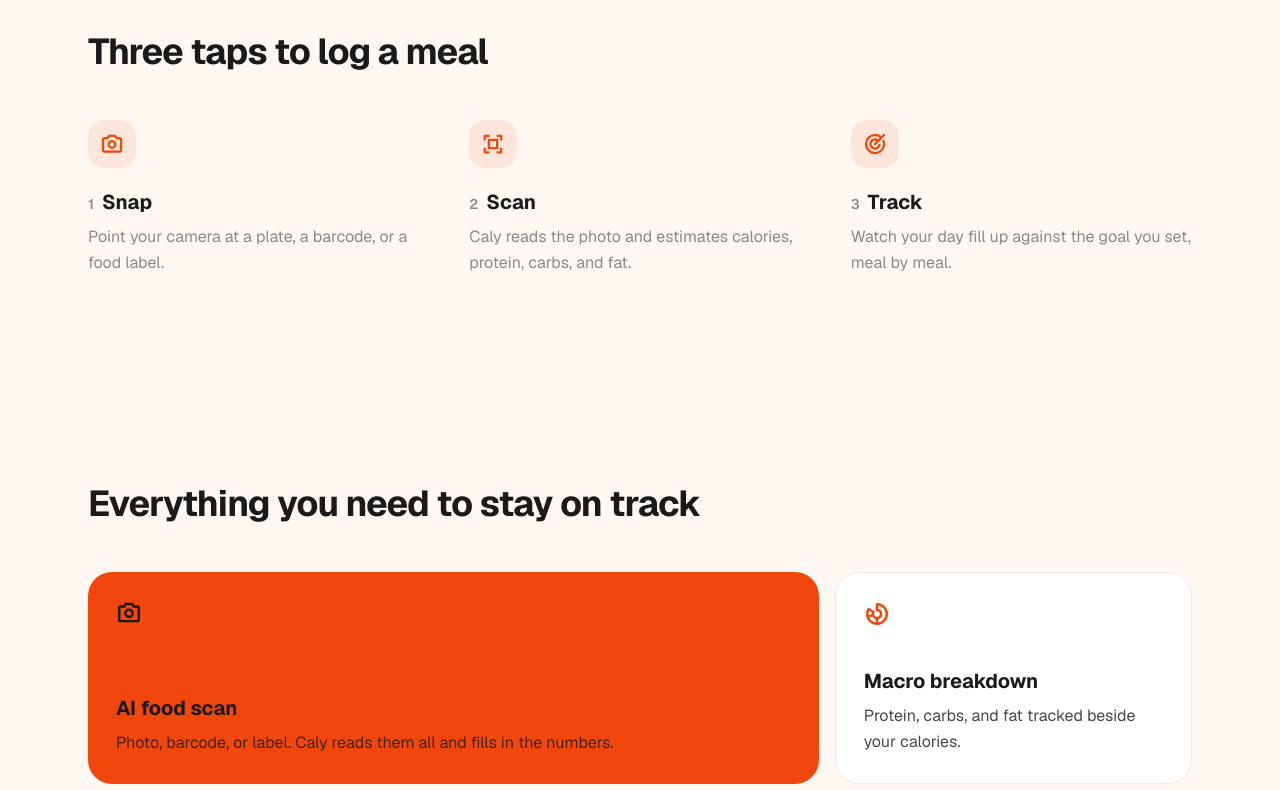
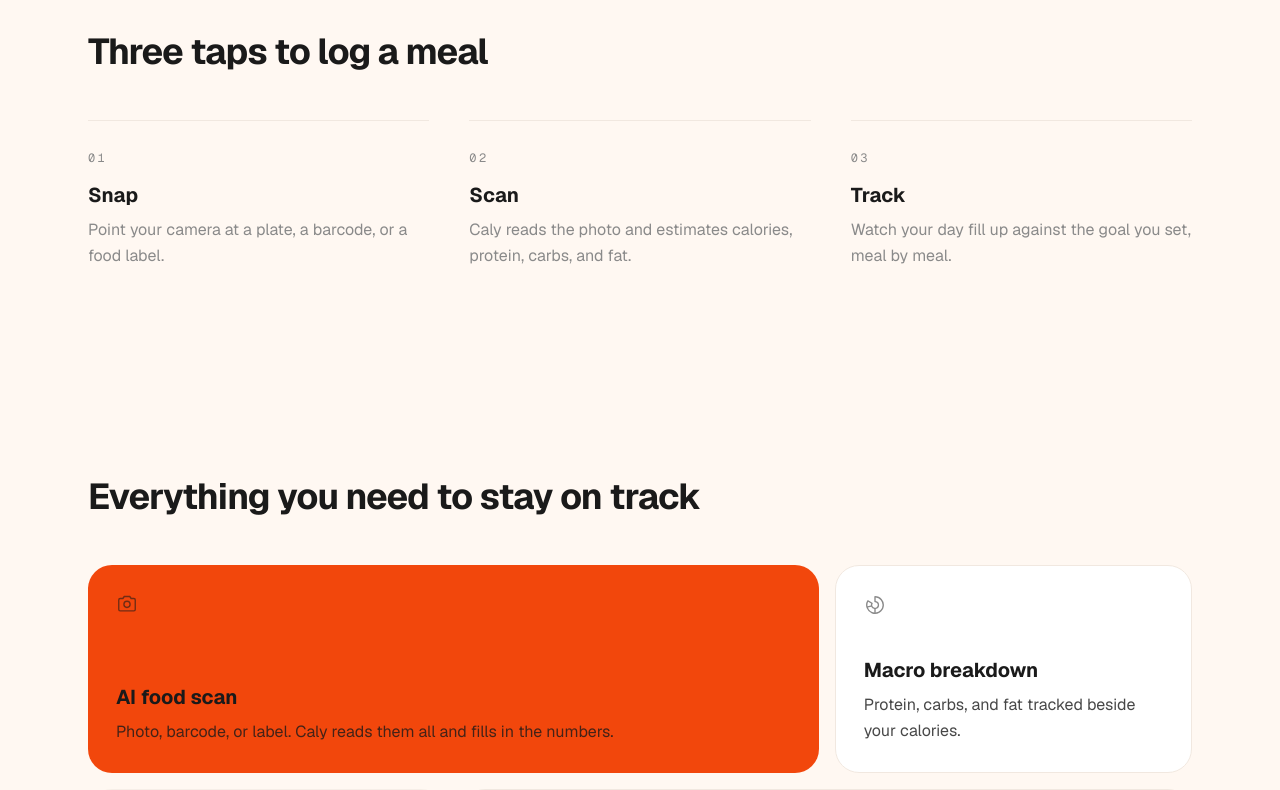
Before and after one commit to Md-Mizbaul-Haque/caly-ai-, a Next.js app: page / in a window 1280 px wide. Shown: the part 800-1590 px from the top of the page. Built offline with nearby package versions, Linux system fonts and the light colour scheme; no server answers.

Commit message:
Replace icon badges with numeric markers and lock the light theme

```diff
--- a/src/app/globals.css
+++ b/src/app/globals.css
@@ -1,6 +1,7 @@
 @import "tailwindcss";
 
 :root {
+  color-scheme: light;
   --cream: #fff8f2;
   --surface: #ffffff;
   --ink: #1a1a1a;
@@ -9,16 +10,6 @@
   --primary: #f2470c;
   --primary-dark: #e85a24;
   --success: #22c55e;
-}
-
-@media (prefers-color-scheme: dark) {
-  :root {
-    --cream: #14110f;
-    --surface: #1c1815;
-    --ink: #f5efe9;
-    --muted: #a89e95;
-    --line: #2a2420;
-  }
 }
 
 @theme inline {
--- a/src/app/layout.tsx
+++ b/src/app/layout.tsx
@@ -47,7 +47,7 @@ export const metadata: Metadata = {
 
 export const viewport: Viewport = {
   themeColor: "#f2470c",
-  colorScheme: "light dark",
+  colorScheme: "light",
 };
 
 export default function RootLayout({ children }: LayoutProps<"/">) {
--- a/src/components/Features.tsx
+++ b/src/components/Features.tsx
@@ -31,9 +31,9 @@ export default function Features() {
               className={`flex h-full flex-col justify-between gap-10 rounded-3xl p-7 ${TONES[feature.tone]} ${feature.span}`}
             >
               <Icon
-                size={26}
-                weight="bold"
-                className={feature.tone === "primary" ? "text-ink" : "text-primary"}
+                size={22}
+                weight="regular"
+                className={feature.tone === "primary" ? "text-ink/60" : "text-muted"}
               />
               <div>
                 <h3 className="text-xl font-bold">{feature.title}</h3>
--- a/src/components/HowItWorks.tsx
+++ b/src/components/HowItWorks.tsx
@@ -1,7 +1,4 @@
-import { Camera, Scan, Target } from "@phosphor-icons/react/dist/ssr";
 import { STEPS } from "@/lib/content";
-
-const ICONS = { camera: Camera, scan: Scan, target: Target };
 
 export default function HowItWorks() {
   return (
@@ -11,21 +8,15 @@ export default function HowItWorks() {
       </h2>
 
       <div className="mt-12 grid gap-10 md:grid-cols-3">
-        {STEPS.map((step, i) => {
-          const Icon = ICONS[step.icon];
-          return (
-            <div key={step.title}>
-              <div className="flex h-12 w-12 items-center justify-center rounded-2xl bg-primary/10 text-primary">
-                <Icon size={24} weight="bold" />
-              </div>
-              <div className="mt-5 flex items-baseline gap-2">
-                <span className="text-sm font-semibold text-muted">{i + 1}</span>
-                <h3 className="text-xl font-bold">{step.title}</h3>
-              </div>
-              <p className="mt-2 text-base leading-relaxed text-muted">{step.body}</p>
-            </div>
-          );
-        })}
+        {STEPS.map((step, i) => (
+          <div key={step.title} className="border-t border-line pt-6">
+            <span className="font-mono text-xs tracking-[0.2em] text-muted">
+              {String(i + 1).padStart(2, "0")}
+            </span>
+            <h3 className="mt-3 text-xl font-bold">{step.title}</h3>
+            <p className="mt-2 text-base leading-relaxed text-muted">{step.body}</p>
+          </div>
+        ))}
       </div>
     </section>
   );
--- a/src/lib/content.ts
+++ b/src/lib/content.ts
@@ -23,17 +23,14 @@ export const STEPS = [
   {
     title: "Snap",
     body: "Point your camera at a plate, a barcode, or a food label.",
-    icon: "camera",
   },
   {
     title: "Scan",
     body: "Caly reads the photo and estimates calories, protein, carbs, and fat.",
-    icon: "scan",
   },
   {
     title: "Track",
     body: "Watch your day fill up against the goal you set, meal by meal.",
-    icon: "target",
   },
 ] as const;
 
```
Also changed, not shown: 1 other file (tests, documents, lock files or other folders).
